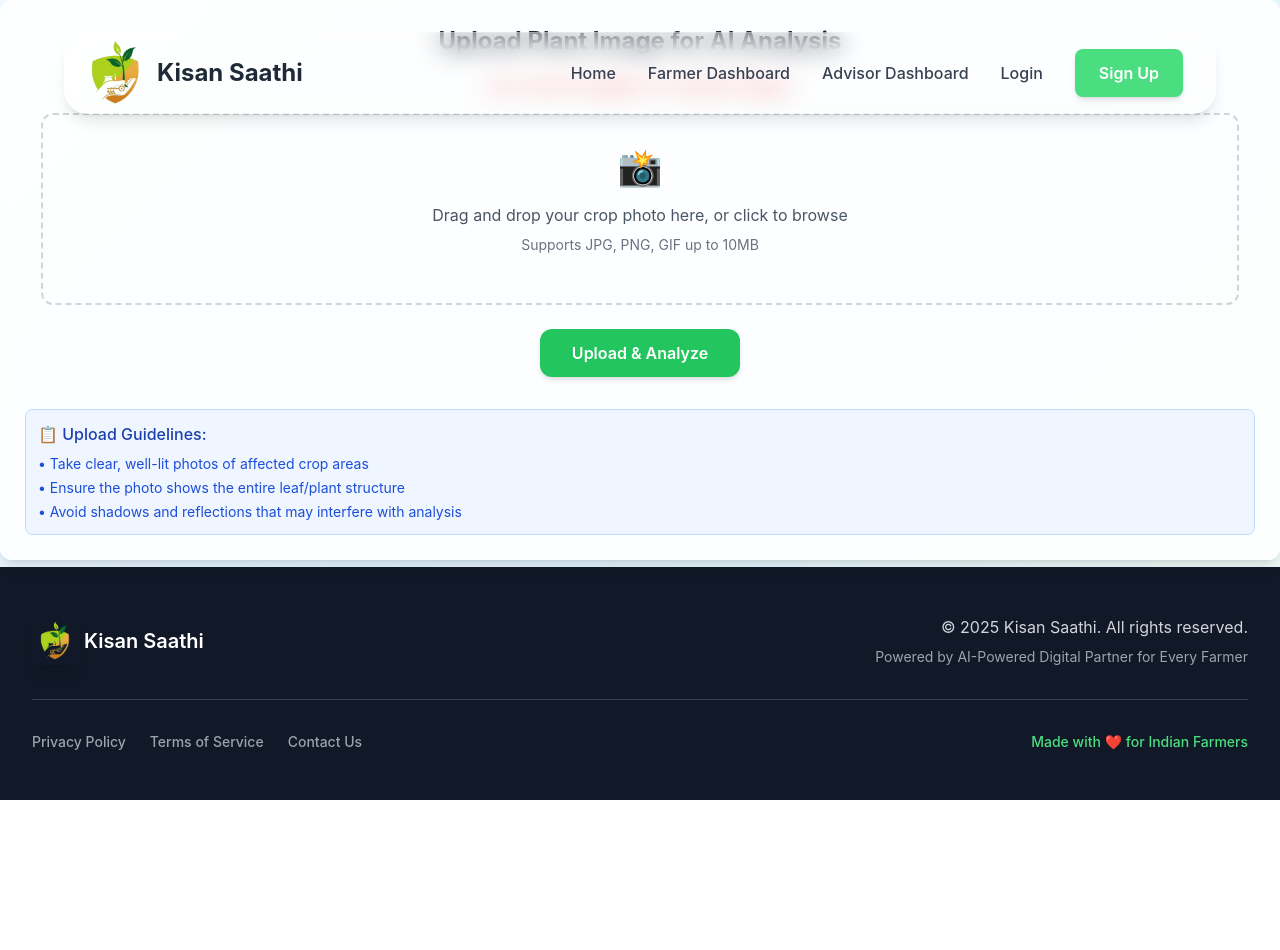
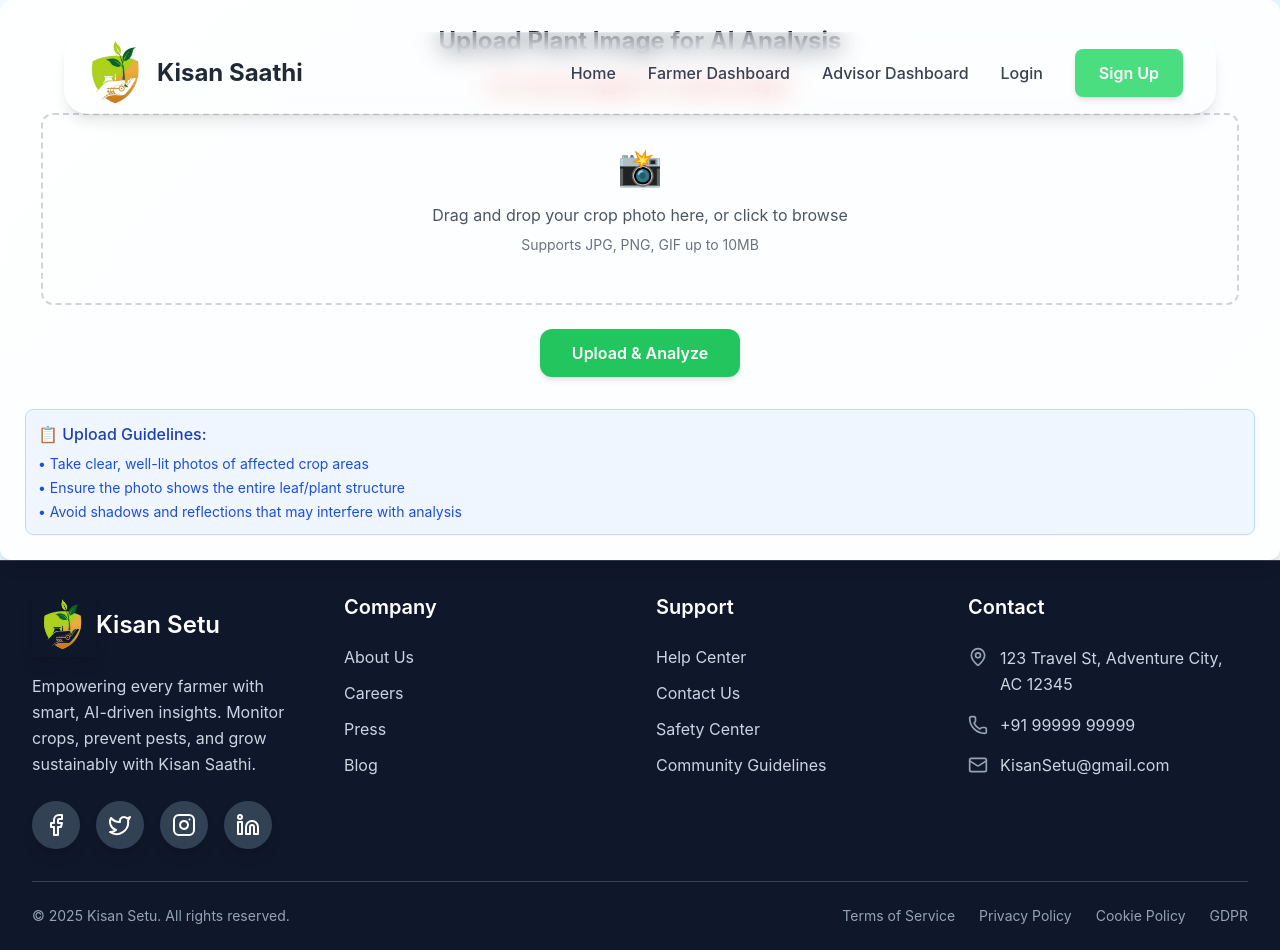
Before and after one commit to Ayushaggarwal05/Kisan_Saathi, a React (Vite) app in the folder Frontend/: page /upload in a window 1280 px wide. Before the commit the page ends 800 px from the top, so only its background shows below. Built offline with nearby package versions, Linux system fonts and the light colour scheme.

Commit message:
changed the footer and the section in the home page

```diff
--- a/Frontend/package.json
+++ b/Frontend/package.json
@@ -11,6 +11,8 @@
   },
   "dependencies": {
     "axios": "^1.11.0",
+    "framer-motion": "^12.23.18",
+    "lucide-react": "^0.544.0",
     "react": "^19.1.1",
     "react-dom": "^19.1.1",
     "react-router-dom": "^7.8.0",
--- a/Frontend/src/components/Footer.jsx
+++ b/Frontend/src/components/Footer.jsx
@@ -1,55 +1,156 @@
 import logo from "../assets/logo3-removebg-preview.png";
+import React from "react";
+import { Link } from "react-router-dom";
+import { motion } from "framer-motion";
+import {
+  Plane,
+  Facebook,
+  Twitter,
+  Instagram,
+  Linkedin,
+  Mail,
+  Phone,
+  MapPin,
+} from "lucide-react";
 
 const Footer = () => {
+  const footerLinks = {
+    company: [
+      { name: "About Us", href: "/learn-more" },
+      { name: "Careers", href: "/careers" },
+      { name: "Press", href: "/press" },
+      { name: "Blog", href: "/blog" },
+    ],
+    support: [
+      { name: "Help Center", href: "/help" },
+      { name: "Contact Us", href: "/contact" },
+      { name: "Safety Center", href: "/safety" },
+      { name: "Community Guidelines", href: "/guidelines" },
+    ],
+    legal: [
+      { name: "Terms of Service", href: "/terms" },
+      { name: "Privacy Policy", href: "/privacy" },
+      { name: "Cookie Policy", href: "/cookies" },
+      { name: "GDPR", href: "/gdpr" },
+    ],
+  };
+
+  const socialLinks = [
+    { name: "Facebook", href: "#", icon: Facebook },
+    { name: "Twitter", href: "#", icon: Twitter },
+    { name: "Instagram", href: "#", icon: Instagram },
+    { name: "LinkedIn", href: "#", icon: Linkedin },
+  ];
+
   return (
-    <footer className="bg-gray-900 text-white py-12 mt-auto">
-      <div className="w-full px-4 sm:px-6 lg:px-8">
-        <div className="max-w-7xl mx-auto">
-          <div className="flex flex-col md:flex-row justify-between items-center mb-8">
-            <div className="flex items-center space-x-1 mb-6 md:mb-0">
+    <footer className="bg-slate-900 border-t border-slate-700">
+      <div className="max-w-7xl mx-auto px-4 sm:px-6 lg:px-8">
+        {/* Main Footer Content */}
+        <div className="py-8 grid grid-cols-1 md:grid-cols-2 lg:grid-cols-4 gap-8">
+          {/* Company Info */}
+          <div className="lg:col-span-1">
+            <Link to="/" className="flex items-center space-x-0 mb-4">
               <div className=" flex items-center justify-center shadow-lg">
                 <img
                   src={logo}
-                  className=" w-12 h-12"
+                  className=" w-16 h-16"
                   alt="Kisan Saathi Logo"></img>
               </div>
-              <span className="text-xl font-semibold">Kisan Saathi</span>
-            </div>
-
-            <div className="text-center md:text-right">
-              <p className="text-gray-300 text-base mb-2">
-                © 2025 Kisan Saathi. All rights reserved.
-              </p>
-              <p className="text-gray-400 text-sm">
-                Powered by AI-Powered Digital Partner for Every Farmer
-              </p>
+              <span className="text-2xl text-white font-semibold">
+                Kisan Setu
+              </span>
+            </Link>
+            <p className="text-slate-300 mb-6 leading-relaxed">
+              Empowering every farmer with smart, AI-driven insights. Monitor
+              crops, prevent pests, and grow sustainably with Kisan Saathi.
+            </p>
+            <div className="flex space-x-4">
+              {socialLinks.map((social) => {
+                const Icon = social.icon;
+                return (
+                  <motion.a
+                    key={social.name}
+                    href={social.href}
+                    whileHover={{ scale: 1.1, y: -2 }}
+                    whileTap={{ scale: 0.95 }}
+                    className="w-12 h-12 bg-slate-700 hover:bg-slate-600 rounded-full flex items-center justify-center text-white transition-all duration-300 shadow-lg hover:shadow-xl"
+                    aria-label={social.name}>
+                    <Icon className="w-6 h-6" />
+                  </motion.a>
+                );
+              })}
             </div>
           </div>
 
-          <div className="pt-8 border-t border-gray-700">
-            <div className="flex flex-col md:flex-row justify-between items-center text-sm text-gray-400">
-              <div className="flex flex-wrap justify-center space-x-6 mb-4 md:mb-0">
-                <a
-                  href="#"
-                  className="hover:text-farm-green transition-all duration-200 font-medium">
-                  Privacy Policy
-                </a>
-                <a
-                  href="#"
-                  className="hover:text-farm-green transition-all duration-200 font-medium">
-                  Terms of Service
-                </a>
-                <a
-                  href="#"
-                  className="hover:text-farm-green transition-all duration-200 font-medium">
-                  Contact Us
-                </a>
-              </div>
-              <div className="text-center">
-                <span className="text-farm-green font-medium">
-                  Made with ❤️ for Indian Farmers
+          {/* Company Links */}
+          <div>
+            <h3 className="text-xl font-semibold text-white mb-6">Company</h3>
+            <ul className="space-y-3">
+              {footerLinks.company.map((link) => (
+                <li key={link.name}>
+                  <Link
+                    to={link.href}
+                    className="text-slate-300 hover:text-sky-300 transition-colors duration-200">
+                    {link.name}
+                  </Link>
+                </li>
+              ))}
+            </ul>
+          </div>
+
+          {/* Support Links */}
+          <div>
+            <h3 className="text-xl font-semibold text-white mb-6">Support</h3>
+            <ul className="space-y-3">
+              {footerLinks.support.map((link) => (
+                <li key={link.name}>
+                  <Link
+                    to={link.href}
+                    className="text-slate-300 hover:text-teal-300 transition-colors duration-200">
+                    {link.name}
+                  </Link>
+                </li>
+              ))}
+            </ul>
+          </div>
+
+          {/* Contact Info */}
+          <div>
+            <h3 className="text-xl font-semibold text-white mb-6">Contact</h3>
+            <div className="space-y-4">
+              <div className="flex items-start space-x-3 text-slate-300">
+                <MapPin className="w-5 h-5 text-slate-400 mt-0.5 flex-shrink-0" />
+                <span className="leading-relaxed">
+                  123 Travel St, Adventure City, AC 12345
                 </span>
               </div>
+              <div className="flex items-center space-x-3 text-slate-300">
+                <Phone className="w-5 h-5 text-slate-400 flex-shrink-0" />
+                <span>+91 99999 99999</span>
+              </div>
+              <div className="flex items-center space-x-3 text-slate-300">
+                <Mail className="w-5 h-5 text-slate-400 flex-shrink-0" />
+                <span>KisanSetu@gmail.com</span>
+              </div>
+            </div>
+          </div>
+        </div>
+
+        {/* Bottom Footer */}
+        <div className="py-6 border-t border-slate-700">
+          <div className="flex flex-col md:flex-row justify-between items-center space-y-4 md:space-y-0">
+            <p className="text-slate-400 text-sm">
+              © 2025 Kisan Setu. All rights reserved.
+            </p>
+            <div className="flex space-x-6">
+              {footerLinks.legal.map((link) => (
+                <Link
+                  key={link.name}
+                  to={link.href}
+                  className="text-sm text-slate-400 hover:text-sky-300 transition-colors duration-200">
+                  {link.name}
+                </Link>
+              ))}
             </div>
           </div>
         </div>
--- a/Frontend/src/index.css
+++ b/Frontend/src/index.css
@@ -15,6 +15,15 @@
     /* border: 7px solid rgba(22, 163, 74, 0.3); */
     /* border: 7px solid; required for border-image to show */
     /* border-image: linear-gradient(to bottom, rgba(22, 163, 74, 0.6), #0f172a) 1; */
+  }
+  ::-webkit-scrollbar {
+    width: none;
+  }
+  html {
+    scrollbar-width: none; /* Firefox */
+  }
+  body {
+    -ms-overflow-style: none; /* IE and Edge */
   }
 }
 
--- a/Frontend/src/pages/HomePage.jsx
+++ b/Frontend/src/pages/HomePage.jsx
@@ -49,7 +49,7 @@ const HomePage = () => {
   };
 
   return (
-    <div className="min-h-screen ">
+    <div className="min-h-screen overflow-x-hidden  bg-gray-100">
       {/* Hero Section */}
       {/* <div className="hero-gradient text-white relative overflow-hidden"> */}
       <div
@@ -58,9 +58,16 @@ const HomePage = () => {
         <div className="absolute inset-0 bg-black/10"></div>
         <div className="relative w-full px-4 sm:px-6 lg:px-8 py-60">
           <div className="text-center max-w-6xl mx-auto">
-            <h1 className="text-5xl md:text-7xl font-bold mb-8 drop-shadow-lg">
+            <h2 className="text-3xl md:text-7xl font-bold  text-header mb-4">
+              <span className="text-[#ffffff] drop-shadow-lg">Welcome to</span>{" "}
+              {/* <span className="bg-gradient-to-r from-[#F7971E] to-[#FFD200] bg-clip-text text-transparent drop-shadow-lg"> */}
+              <span className="bg-amber-500 bg-clip-text text-transparent drop-shadow-lg">
+                Kisan Setu
+              </span>
+            </h2>
+            {/* <h1 className="text-5xl md:text-7xl font-bold mb-8 drop-shadow-lg text-amber-400">
               Welcome to Kisan Saathi
-            </h1>
+            </h1> */}
             <p className="text-xl md:text-3xl mb-12 text-green-100 drop-shadow-md max-w-4xl mx-auto">
               Har Kisan ka Digital Saathi
             </p>
@@ -190,8 +197,11 @@ const HomePage = () => {
             </div>
           </div> */}
 
-          <div className="section-gradient rounded-3xl p-6 md:p-12 mb-16">
-            <h2 className="text-3xl md:text-4xl font-bold text-gray-800 mb-12 text-center">
+          {/* <div className="section-gradient rounded-3xl p-6 md:p-12 mb-16"> */}
+          {/* <div className="bg-[#15ec60] rounded-3xl p-6 md:p-12 mb-16"> */}
+          <div className="bg-[#088124]  p-6 md:p-12 mb-16  w-screen relative left-1/2 -translate-x-1/2">
+            <div className="max-w-7xl items-center justify-center mx-auto">
+              <h2 className="text-3xl md:text-5xl font-bold text-amber-500 mb-12 text-center">
                 Why Choose Kisan Saathi?
               </h2>
 
@@ -211,15 +221,15 @@ const HomePage = () => {
 
                 {/* Div2 → Content top right */}
                 <div className="lg:col-span-2 lg:row-span-2 flex flex-col justify-center max-w-lg mx-auto text-center md:text-left px-2 md:px-0">
-                <h3 className="text-xl md:text-2xl font-semibold text-gray-800 mb-2 md:mb-3">
+                  <h3 className="text-xl md:text-3xl font-semibold text-white hover:text-yellow-400 mt-2 mb-2 md:mb-3">
                     AI-Powered Analysis
                   </h3>
-                <p className="text-gray-600 text-sm md:text-base mb-2 md:mb-3 leading-relaxed">
-                  Advanced machine learning algorithms detect crop diseases and
-                  pests with high accuracy, giving you faster and more reliable
-                  insights.
+                  <p className="text-white text-sm md:text-base mb-2 md:mb-3 leading-relaxed">
+                    Advanced machine learning algorithms detect crop diseases
+                    and pests with high accuracy, giving you faster and more
+                    reliable insights.
                   </p>
-                <ul className="list-disc list-inside text-gray-600 space-y-1 text-sm">
+                  <ul className="list-disc list-inside text-white space-y-1 text-sm">
                     <li>Instant detection using photos</li>
                     <li>Trained on thousands of crop images</li>
                     <li>Minimizes guesswork for farmers</li>
@@ -236,14 +246,14 @@ const HomePage = () => {
 
                 {/* Div4 → Content bottom left */}
                 <div className="lg:col-span-1 lg:row-span-2 flex flex-col justify-center max-w-lg mx-auto text-center md:text-left px-2 md:px-0">
-                <h3 className="text-xl md:text-2xl font-semibold text-gray-800 mb-2 md:mb-3">
+                  <h3 className="text-xl md:text-3xl font-semibold  text-white hover:text-yellow-400 mb-2 md:mb-3">
                     Easy to Use
                   </h3>
-                <p className="text-gray-600 text-sm md:text-base mb-2 md:mb-3 leading-relaxed">
+                  <p className="text-white text-sm md:text-base mb-2 md:mb-3 leading-relaxed">
                     Our platform is designed for simplicity. Upload a photo and
                     get results instantly—no technical expertise required.
                   </p>
-                <ul className="list-disc list-inside text-gray-600 space-y-1 text-sm">
+                  <ul className="list-disc list-inside text-white space-y-1 text-sm">
                     <li>One-click photo upload</li>
                     <li>Instant diagnosis results</li>
                     <li>Works smoothly on mobile devices</li>
@@ -260,18 +270,20 @@ const HomePage = () => {
 
                 {/* Div6 → Content right */}
                 <div className="lg:col-span-2 lg:row-span-2 flex flex-col justify-center max-w-lg mx-auto mt-8 text-center md:text-left px-2 md:px-0">
-                <h3 className="text-xl md:text-2xl font-semibold text-gray-800 mb-2 md:mb-3">
+                  <h3 className="text-xl md:text-3xl font-semibold  text-white hover:text-yellow-400 mb-2 md:mb-3">
                     Sustainable Solutions
                   </h3>
-                <p className="text-gray-600 text-sm md:text-base mb-2 md:mb-3 leading-relaxed">
-                  Eco-friendly recommendations that not only protect your crops
-                  but also keep the soil and environment healthy for the future.
+                  <p className="text-white text-sm md:text-base mb-2 md:mb-3 leading-relaxed">
+                    Eco-friendly recommendations that not only protect your
+                    crops but also keep the soil and environment healthy for the
+                    future.
                   </p>
-                <ul className="list-disc list-inside text-gray-600 space-y-1 text-sm">
+                  <ul className="list-disc list-inside text-white space-y-1 text-sm">
                     <li>Reduces chemical usage</li>
                     <li>Promotes organic practices</li>
                     <li>Improves soil fertility long-term</li>
                   </ul>
+                </div>
               </div>
             </div>
           </div>
```
Also changed, not shown: 2 other files (tests, documents, lock files or other folders). Lines whose indentation alone changed are shown as unchanged.
